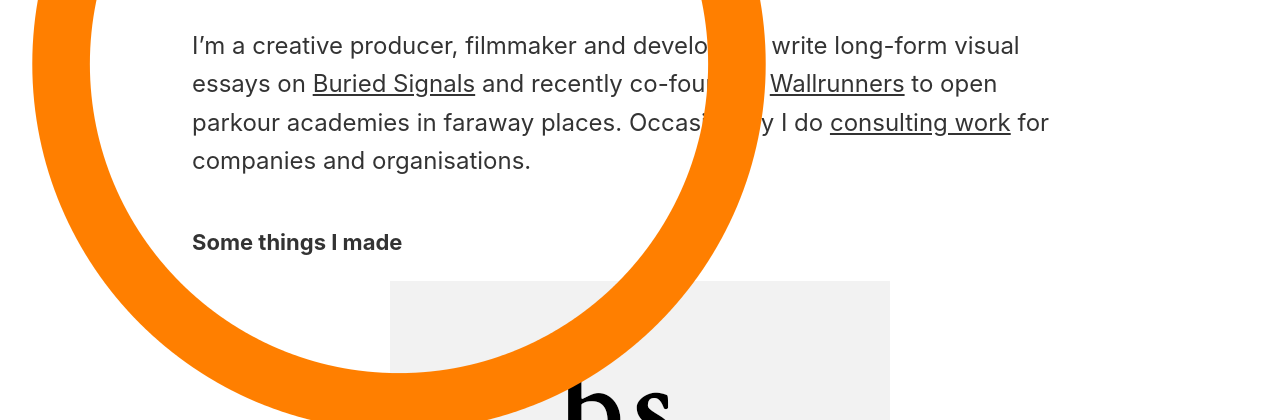
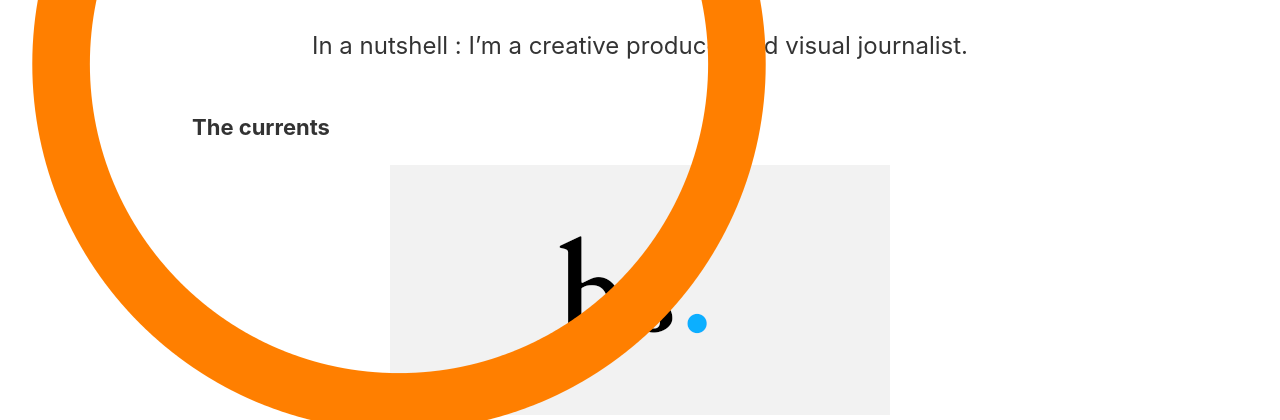
Before and after one commit to buriedsignals/portfolio, a Gatsby site: page / in a window 1280 px wide. Shown: the part 330-750 px from the top of the page. Built offline with nearby package versions, Linux system fonts and the light colour scheme; Gatsby itself is replaced by a stand-in of ours.

Commit message:
portfolio

```diff
--- a/src/pages/index.js
+++ b/src/pages/index.js
@@ -1,5 +1,4 @@
 import React from "react"
-import { Link } from "gatsby"
 import { FontAwesomeIcon } from '@fortawesome/react-fontawesome'
 import { faTwitter } from '@fortawesome/free-brands-svg-icons'
 import { faEnvelope } from '@fortawesome/free-solid-svg-icons'
@@ -16,16 +15,23 @@ import dragon from "../images/projects/dragon.png"
 import seedstars from "../images/projects/seedstars.png"
 import terminal from "../images/projects/terminal.png"
 import wallrunners from "../images/projects/wallrunners.jpeg"
+import wallrunnersNGO from "../images/projects/wallrunners-school.jpeg"
+import immersive from "../images/logos/immersive-garden.jpg"
 
 const IndexPage = () => (
   <Layout>
     <SEO title="Tom Vaillant" description="Producer | Filmmaker | Developer" />
     <img src={avatar} className="avatar" alt="" />
     <h1>Hi, I'm Tom!</h1>
-    <h2>I’m a creative producer, filmmaker and developer. I write long-form visual essays on <a href="https://buriedsignals.com" target="_blank" rel="noreferrer">Buried Signals</a> and recently co-founded <a href="https://wallrunners.org" target="_blank" rel="noreferrer">Wallrunners</a> to open parkour academies in faraway places. Occasionally I do <Link to="/consulting">consulting work</Link> for companies and organisations.</h2>
+    <h2>In a nutshell : I’m a creative producer and visual journalist.</h2>
 
-    <h4>Some things I made</h4>
+    <h4>The currents</h4>
     <List title="Buried Signals" description="My blog, an outlet for experiments in visual journalism and fiction." url="https://buriedsignals.com" img_url={buried} />
+    <List title="Wallrunners" description="A non-profit I co-founded with friends to open parkour academies in conflict areas." url="https://wallrunners.org" img_url={wallrunnersNGO} />
+    <List title="Immersive Garden" description="Part-time consultancy as an EP and UX designer." url="https://www.awwwards.com/immersivegarden/" img_url={immersive} />
+    <br></br>
+    <br></br>
+    <h4>Blasts from the past</h4>
     <List title="Riot Games : L10 Experience" description="Produced a 72h cinemetic WebGL experience with North Kingdom, starring Ryze for Riot's 10 years." url="https://www.riotgames.com/en/work-with-us/offices/dublin/getting-creative-with-eus-publishing-team" img_url={dragon} />
     <List title="IBM : Cybersec Ops - Terminal" description="Produced an airport cyber breach simulation with North Kingdom." url="https://www.ibm.com/security/digital-assets/cybersecurity-ops/terminal/" img_url={terminal} />
     <List title="Seedstars Life" description="Produced content and built a hub for the Seedstars media library : documentaries, short episodes, podcasts and articles." url="https://www.seedstars.com/content-hub/life/" img_url={seedstars} />
--- a/src/styles/global.css
+++ b/src/styles/global.css
@@ -35,7 +35,7 @@
 .layout-centered h2 {
     font-weight: 400;
     font-size: 24px;
-    text-align: left;
+    text-align: center;
     margin-top: 30px;
     margin-bottom: 50px;
     line-height: 1.6em;
```
Also changed, not shown: src/images/projects/wallrunners-school.jpeg (added).
